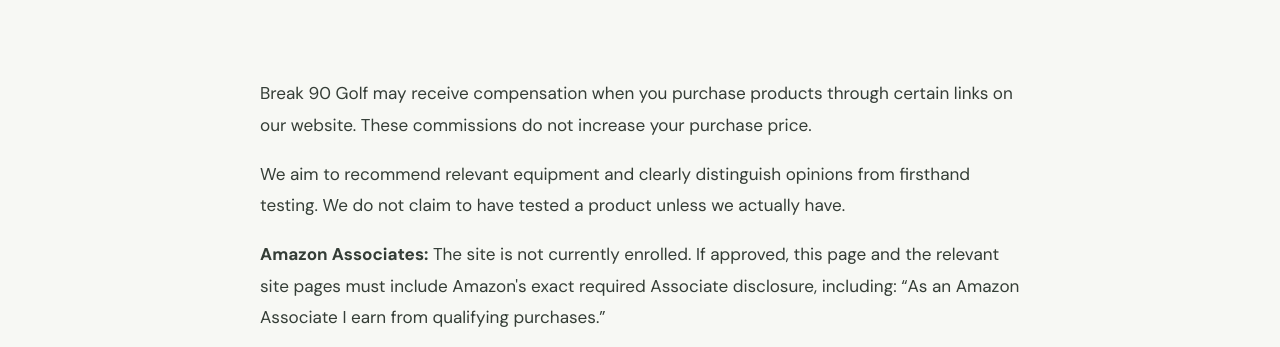
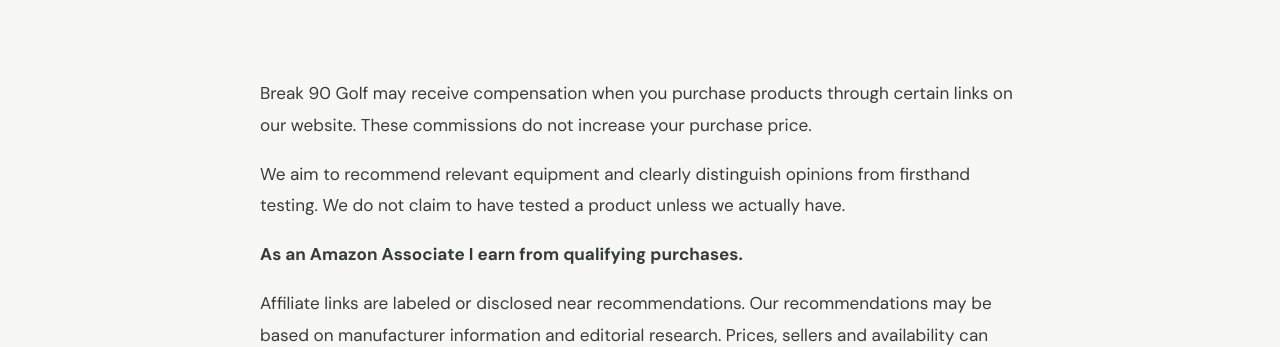
Before and after one commit to breakingninetygolf/break90-golf, an Astro site: page /disclosure in a window 1280 px wide. Shown: the part 472-819 px from the top of the page. Built offline with nearby package versions, Linux system fonts and the light colour scheme; Astro itself is replaced by a stand-in of ours; a web font is replaced by a local one.

Commit message:
Activate Amazon affiliate recommendations and clear disclosures

```diff
--- a/src/pages/disclosure.astro
+++ b/src/pages/disclosure.astro
@@ -1,4 +1,4 @@
 ---
 import Base from '../layouts/Base.astro';
 ---
-<Base title="Affiliate Disclosure | Break 90 Golf"><section class="section"><div class="container prose"><h1>Affiliate disclosure</h1><p>Break 90 Golf may receive compensation when you purchase products through certain links on our website. These commissions do not increase your purchase price.</p><p>We aim to recommend relevant equipment and clearly distinguish opinions from firsthand testing. We do not claim to have tested a product unless we actually have.</p><p><strong>Amazon Associates:</strong> The site is not currently enrolled. If approved, this page and the relevant site pages must include Amazon's exact required Associate disclosure, including: “As an Amazon Associate I earn from qualifying purchases.”</p><p>Affiliate links, if added, are labeled or disclosed near recommendations. We may update recommendations as products and program terms change.</p></div></section></Base>
+<Base title="Affiliate Disclosure | Break 90 Golf"><section class="section"><div class="container prose"><h1>Affiliate disclosure</h1><p>Break 90 Golf may receive compensation when you purchase products through certain links on our website. These commissions do not increase your purchase price.</p><p>We aim to recommend relevant equipment and clearly distinguish opinions from firsthand testing. We do not claim to have tested a product unless we actually have.</p><p><strong>As an Amazon Associate I earn from qualifying purchases.</strong></p><p>Affiliate links are labeled or disclosed near recommendations. Our recommendations may be based on manufacturer information and editorial research. Prices, sellers and availability can change; check Amazon before buying. We may update recommendations as products and program terms change.</p></div></section></Base>
```
